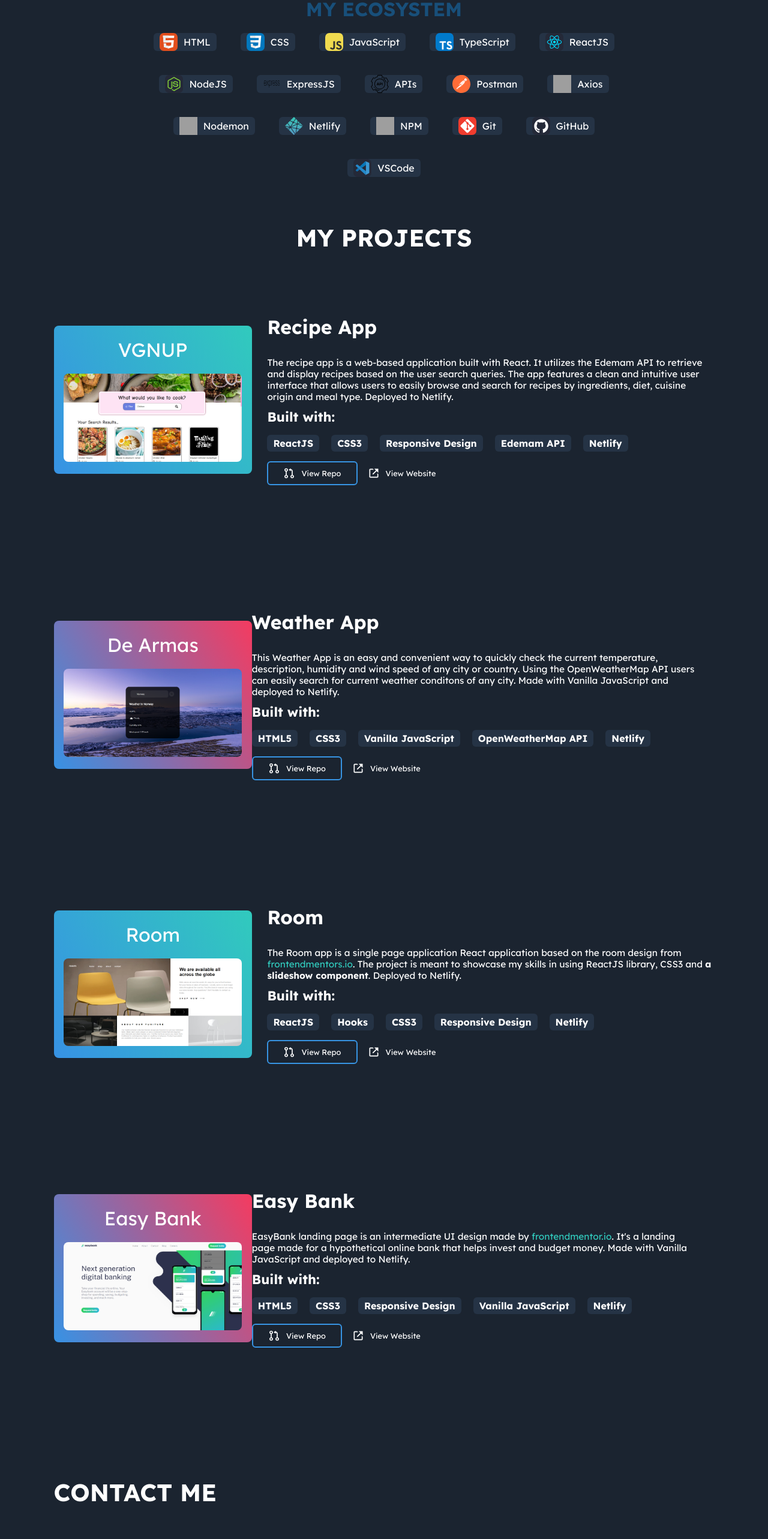
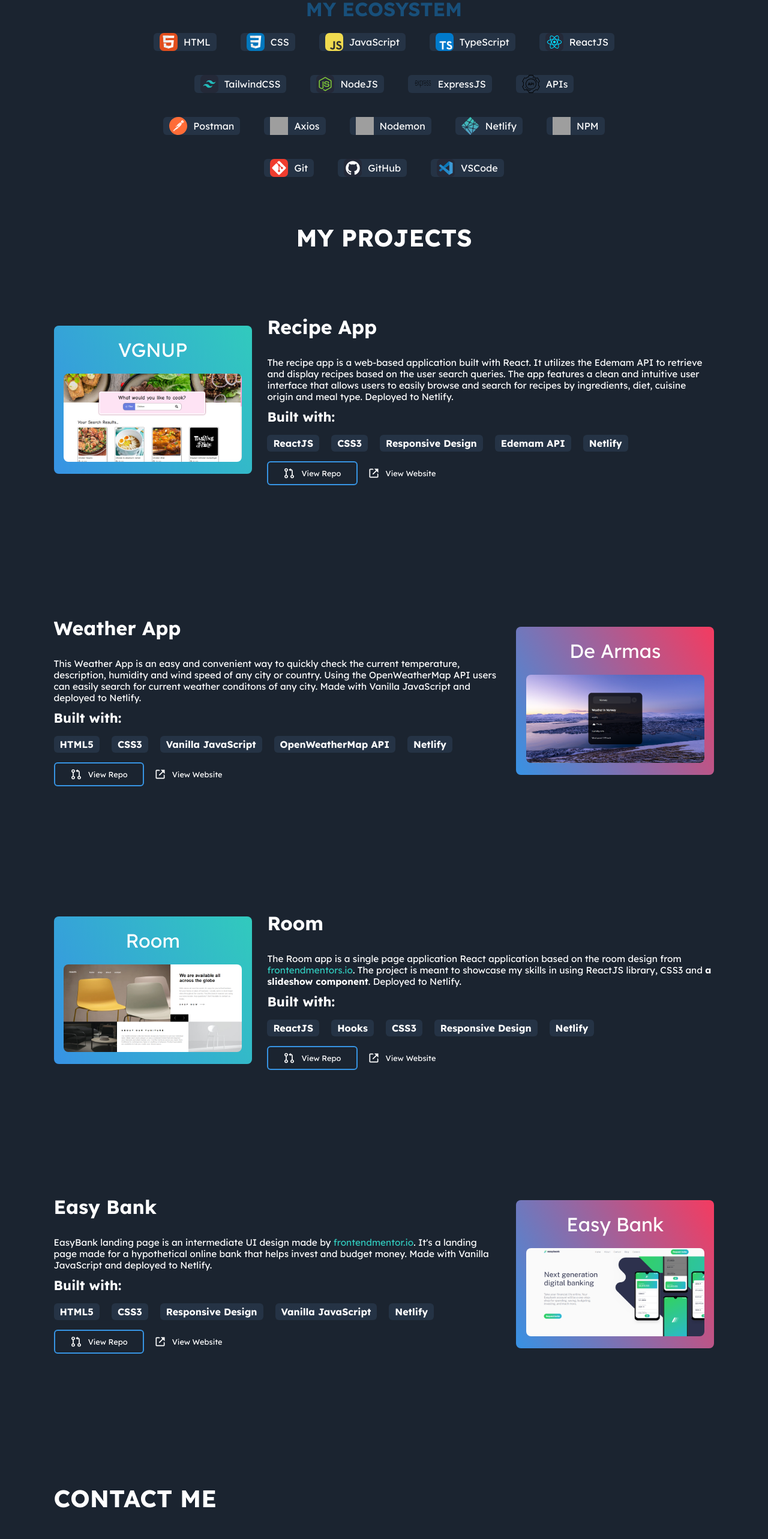
Before and after one commit to NTiger07/portfolio-react, a React (Create React App) app: page / in a window 1280 px wide. Shown: the part 1460-4026 px from the top of the page at 60% size. Built offline with nearby package versions, Linux system fonts and the light colour scheme; grey boxes are pictures that could not be loaded; a web font is replaced by a local one.

Commit message:
Restored EasterEgg animations

```diff
--- a/src/components/About.jsx
+++ b/src/components/About.jsx
@@ -11,7 +11,7 @@ const About = (props) => {
         <div className="about_section-image">
           <img src="" alt="favour" />
         </div>
-        <div className="about_section-content">
+        <div className="about_section-content" id="scrollabout">
           <span>I'm Favour Olaleru</span>
           <p>
             I specialize in designing and developing user-friendly web
--- a/src/components/EasterEgg.css
+++ b/src/components/EasterEgg.css
@@ -1,12 +1,16 @@
 .easteregg_section {
-  padding-left: 32vw;
-  padding-right: 32vw;
   padding-top: 7vh;
   padding-bottom: 7vh;
   display: flex;
   align-items: center;
+  justify-content: center;
+  font-size: 2rem;
+}
+.easteregg_container{
+  display: flex;
   justify-content: space-between;
-  font-size: 2rem;
+  align-items: center;
+  width: 40%;
 }
 .easteregg_section button {
   font-size: 2rem;
--- a/src/components/EasterEgg.jsx
+++ b/src/components/EasterEgg.jsx
@@ -76,8 +76,10 @@ export default function EasterEgg(props) {
 
   return (
     <div className="easteregg_section" id="scrolleast">
-      <button onClick={handleSnap}>Click for Easter Egg</button>
-      <span className="amo">I love you</span>
+      <div className="easteregg_container">
+        <button onClick={handleSnap}>Click for Easter Egg</button>
+        <span className="amo">I love you</span>
+      </div>
     </div>
   );
 }
--- a/src/components/Projects.jsx
+++ b/src/components/Projects.jsx
@@ -65,7 +65,7 @@ const Projects = (props) => {
             </div>
           </div>
         </div>
-        <div className="project_card">
+        <div className="project_card even" id="scrollproj">
           <div className="project_image evenback">
             <span>De Armas</span>
             <img src={weather} alt="projectimage" />
@@ -177,7 +177,7 @@ const Projects = (props) => {
             </div>
           </div>
         </div>
-        <div className="project_card">
+        <div className="project_card even">
           <div className="project_image evenback">
             <span>Easy Bank</span>
             <img src={easybank} alt="projectimage" />
--- a/src/components/Skills.jsx
+++ b/src/components/Skills.jsx
@@ -5,6 +5,7 @@ import css from "../svgs/CSS.svg";
 import js from "../svgs/JavaScript.svg";
 import ts from "../svgs/TypeScript.svg";
 import react from "../svgs/React-Dark.svg";
+import tailwind from "../svgs/TailwindCSS-Dark.svg"
 import axios from "../svgs/axios.svg";
 import api from "../svgs/api.svg";
 import postman from "../svgs/postman.svg";
@@ -68,6 +69,15 @@ const Skills = (props) => {
         >
           <img src={react} alt="react" />
           ReactJS
+        </span>
+        <span
+          ref={skillsanim}
+          className={`${elementIsVisible ? "zoomIn" : ""}${
+            props.disableAnimations ? "disable_animations" : ""
+          }`}
+        >
+          <img src={tailwind} alt="tailwind" />
+          TailwindCSS
         </span>
         <span
           ref={skillsanim}
```
Also changed, not shown: src/svgs/TailwindCSS-Dark.svg (added).
